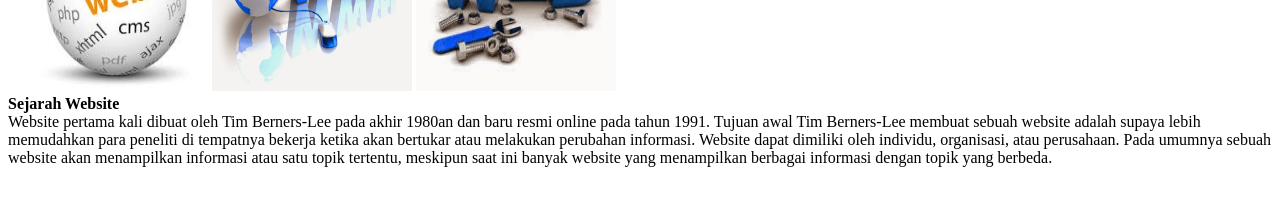
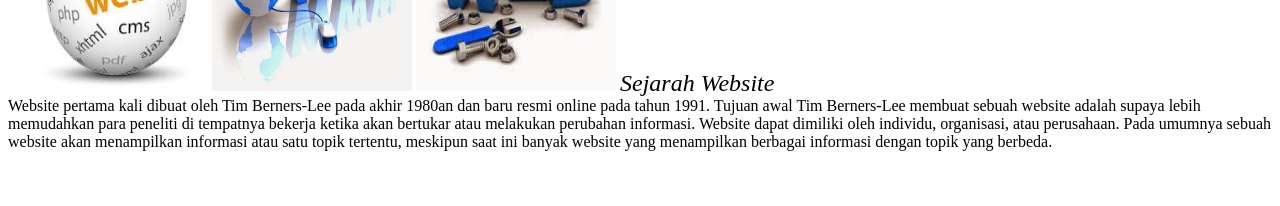
Before and after one commit to ArdiBob/ardiwibowo.github.io, a plain HTML site: page index.html in a window 1280 px wide. Shown: the part 446-652 px from the top of the page. Drawn offline with Linux system fonts and the light colour scheme.

Commit message:
Update index.html

```diff
--- a/index.html
+++ b/index.html
@@ -37,10 +37,12 @@
 	<img src="picture1.jpg" width="200" height="200">
 	<img src="picture2.jpg" width="200" height="200">
 	<img src="picture3.jpg" width="200" height="200">
-
+		<font face="Times New Roman" size="5" color="black">
+	<i>Sejarah Website</i></font><br>
 	<font face="Times New Roman" size="3" color="black">
-	<br><B>Sejarah Website</B><br>
-	Website pertama kali dibuat oleh Tim Berners-Lee pada akhir 1980an dan baru resmi online pada tahun 1991. Tujuan awal Tim Berners-Lee membuat sebuah website adalah supaya lebih memudahkan para peneliti di tempatnya bekerja ketika akan bertukar atau melakukan perubahan informasi.
+	Website pertama kali dibuat oleh Tim Berners-Lee pada akhir 1980an dan baru resmi online pada tahun 1991.
+	Tujuan awal Tim Berners-Lee membuat sebuah website adalah supaya lebih memudahkan para peneliti di tempatnya bekerja ketika akan bertukar atau melakukan perubahan informasi.
 	Website dapat dimiliki oleh individu, organisasi, atau perusahaan. Pada umumnya sebuah website akan menampilkan informasi atau satu topik tertentu, meskipun saat ini banyak website yang menampilkan berbagai informasi dengan topik yang berbeda.
+	</font>
 </body>
 </html>
```
